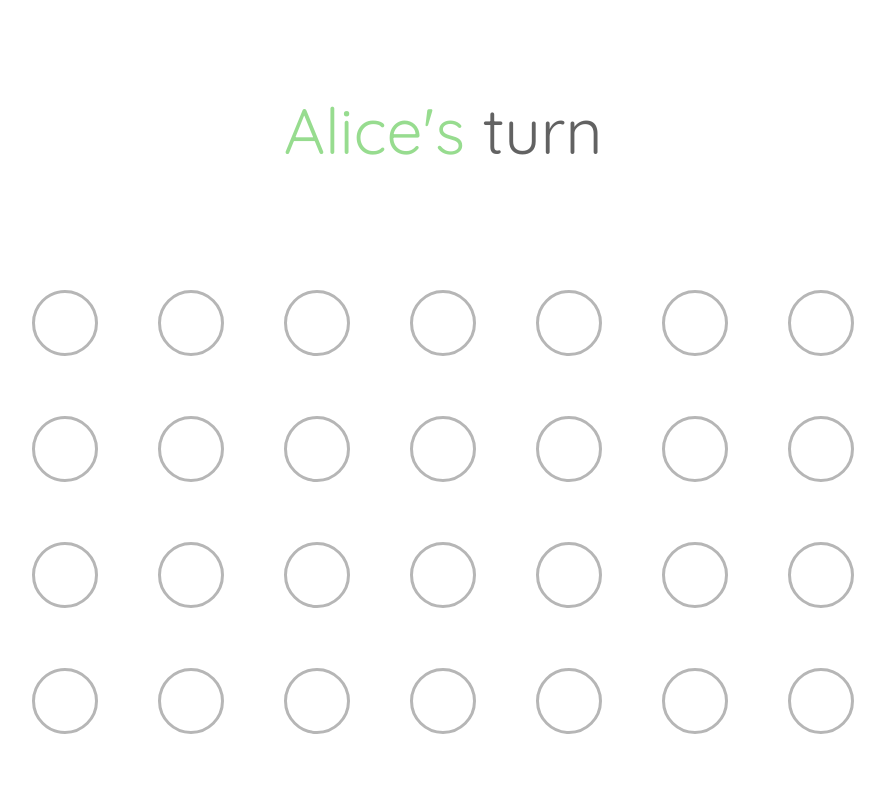
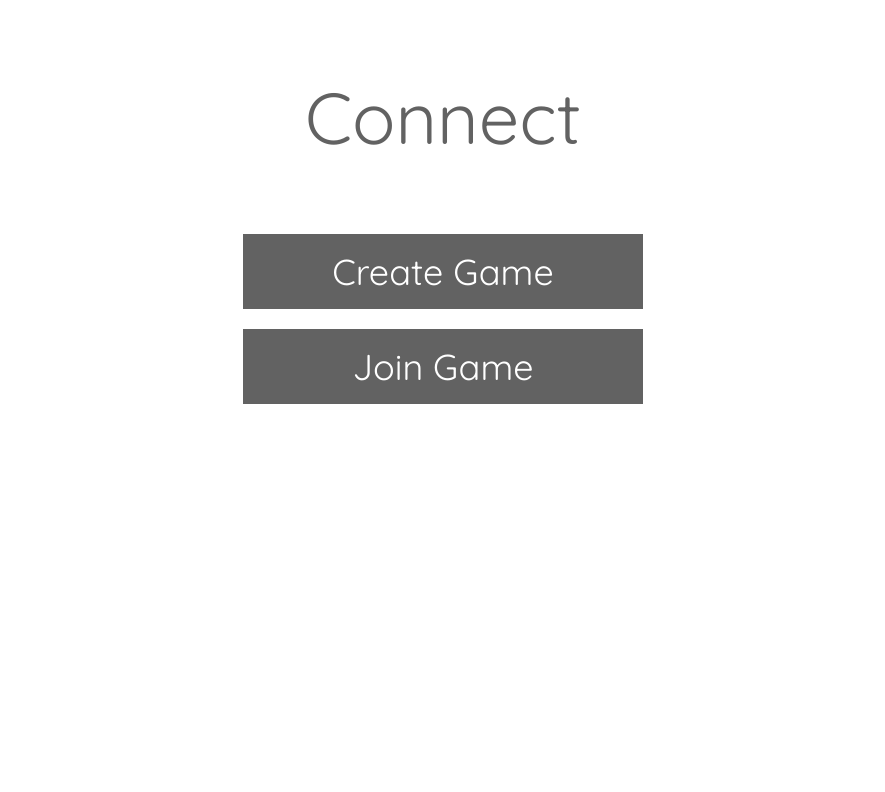
Before and after one commit to EmmadUsmani/connect-game, a React (Create React App) app in the folder client/: page / in a window 1280 px wide. Shown: the top 792 px of the page, without its empty margins (197-1082 px from the left). Built offline with nearby package versions, Linux system fonts and the light colour scheme.

Commit message:
created Menu and base UI components

```diff
--- a/client/src/App.tsx
+++ b/client/src/App.tsx
@@ -1,6 +1,6 @@
 import React from "react";
 
-import { Play } from "./pages";
+import { Menu } from "./pages";
 import { Game, GameColor } from "./models";
 import "./App.css";
 
@@ -14,7 +14,7 @@ const App: React.FC = () => {
 
   return (
     <div className="page">
-      <Play />
+      <Menu />
     </div>
   );
 };
--- /dev/null
+++ b/client/src/components/Button.tsx
@@ -0,0 +1,25 @@
+import React from "react";
+
+const Button: React.FC = ({ children }) => {
+  return (
+    <div
+      style={{
+        display: "flex",
+        alignItems: "center",
+        justifyContent: "center",
+        backgroundColor: "#626262",
+        margin: "0 auto 20px",
+        color: "white",
+        fontSize: 36,
+        maxWidth: 400,
+        height: 75,
+        userSelect: "none",
+        cursor: "pointer",
+      }}
+    >
+      {children}
+    </div>
+  );
+};
+
+export default Button;
--- /dev/null
+++ b/client/src/components/Text.tsx
@@ -0,0 +1,12 @@
+import React from "react";
+
+interface TextProps {
+  size?: number;
+  children: React.ReactNode;
+}
+
+const Text: React.FC<TextProps> = ({ size, children }) => {
+  return <p style={{ fontSize: size || 36 }}>{children}</p>;
+};
+
+export default Text;
--- /dev/null
+++ b/client/src/components/index.ts
@@ -0,0 +1,2 @@
+export { default as Text } from "./Text";
+export { default as Button } from "./Button";
--- a/client/src/index.css
+++ b/client/src/index.css
@@ -1,5 +1,6 @@
 :root {
   font-family: "Quicksand", sans-serif;
+  user-select: none;
   --text-primary: #626262;
   --grey: #b6b6b6;
 }
--- /dev/null
+++ b/client/src/pages/Menu.tsx
@@ -0,0 +1,15 @@
+import React from "react";
+
+import { Text, Button } from "../components";
+
+const Menu: React.FC = () => {
+  return (
+    <div>
+      <Text size={72}>Connect</Text>
+      <Button>Create Game</Button>
+      <Button>Join Game</Button>
+    </div>
+  );
+};
+
+export default Menu;
--- a/client/src/pages/index.ts
+++ b/client/src/pages/index.ts
@@ -1 +1,2 @@
 export { default as Play } from "./Play";
+export { default as Menu } from "./Menu";
```
